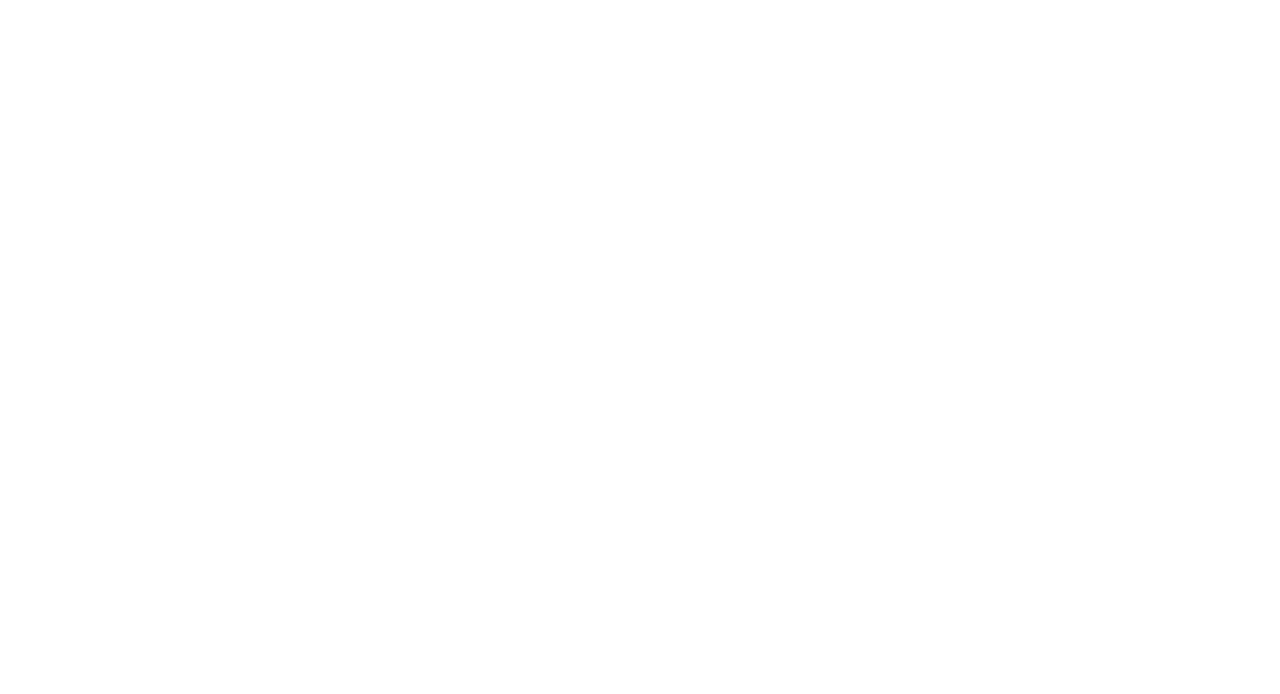
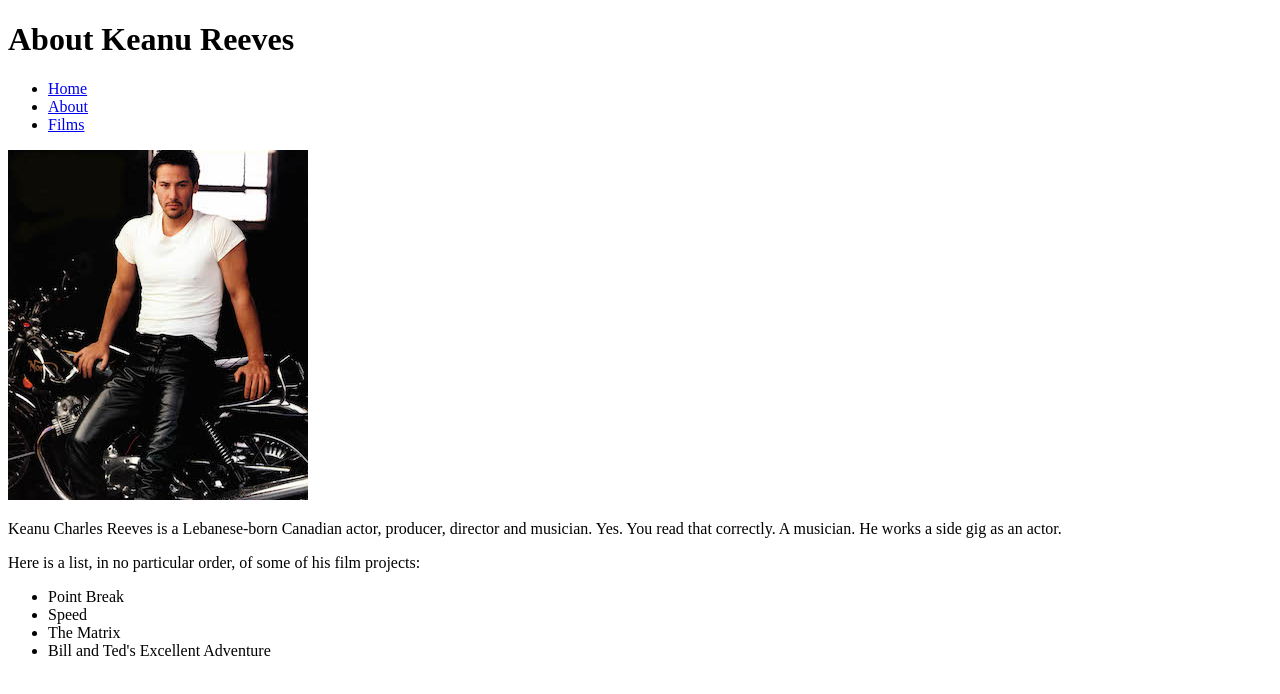
Before and after one commit to lilly-fisher/fewd1121, a plain HTML site: page class02/about.html in a window 1280 px wide. Drawn offline with Linux system fonts and the light colour scheme.

Commit message:
Edits to HTML

```diff
--- a/class02/about.html
+++ b/class02/about.html
@@ -0,0 +1,29 @@
+<!DOCTYPE html>
+<html lang="en">
+<head>
+	<meta charset="utf-8">
+	<title>About Keanu Reeves</title>
+</head>
+<body>
+	<h1> About Keanu Reeves </h1>
+
+	<ul>
+		<li> <a href=index.html">Home</a></li>
+		<li> <a href=about.html">About</a></li>
+		<li> <a href="films.html">Films</a></li>
+	</ul>
+	<img src= "keanu.jpg" />
+
+	<p> Keanu Charles Reeves is a Lebanese-born Canadian actor, producer, director and musician. Yes. You read that correctly. A musician. He works a side gig as an actor. </p>
+
+	<p> Here is a list, in no particular order, of some of his film projects:</p>
+
+	<ul>
+	<li>Point Break </li>
+	<li>Speed </li>
+	<li>The Matrix </li>
+	<li> Bill and Ted's Excellent Adventure</li>
+	</ul>
+
+</body>
+</html>
```
Also changed, not shown: class02/films.html (+5 -0 lines), class02/index.html (+5 -0 lines).
